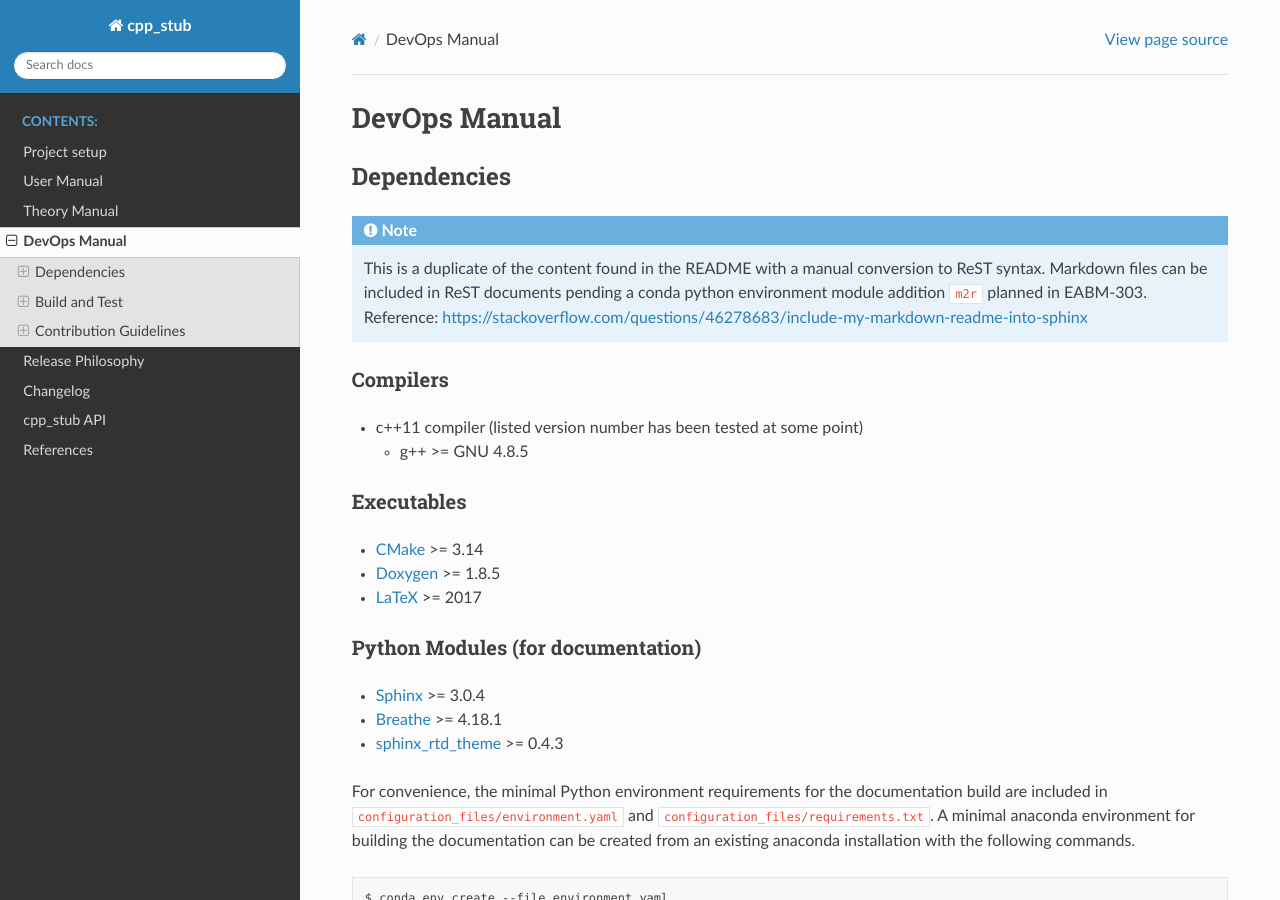
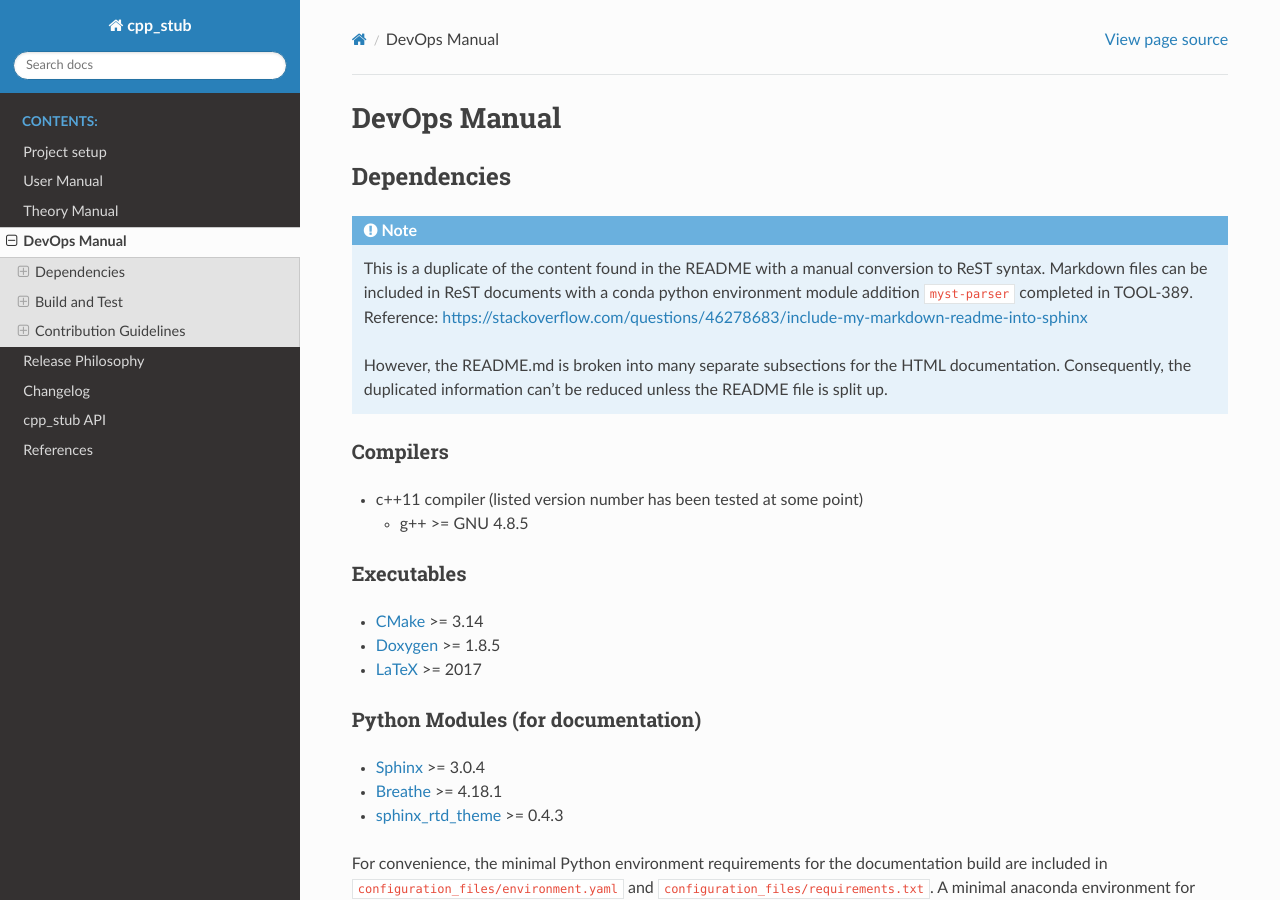
Before and after one commit to lanl/tardigrade-asp, a Sphinx documentation site: the page built from docs/devops.rst, in a window 1280 px wide and 900 px high. Built offline with Sphinx 7.4.7 and the Read the Docs theme 2.0.0, drawn with Linux system fonts in a browser that asks for light colours; some of the changed text lies outside the part shown.

Commit message:
MAINT: update discussion about markdown to ReST

```diff
--- a/docs/md2rst.txt
+++ b/docs/md2rst.txt
@@ -2,5 +2,8 @@
 
    This is a duplicate of the content found in the README with a manual
    conversion to ReST syntax. Markdown files can be included in ReST documents
-   pending a conda python environment module addition ``m2r`` planned in EABM-303.
+   with a conda python environment module addition ``myst-parser`` completed in TOOL-389.
    Reference: https://stackoverflow.com/questions/46278683/include-my-markdown-readme-into-sphinx
+
+   However, the README.md is broken into many separate subsections for the HTML documentation. Consequently, the
+   duplicated information can't be reduced unless the README file is split up.
```
